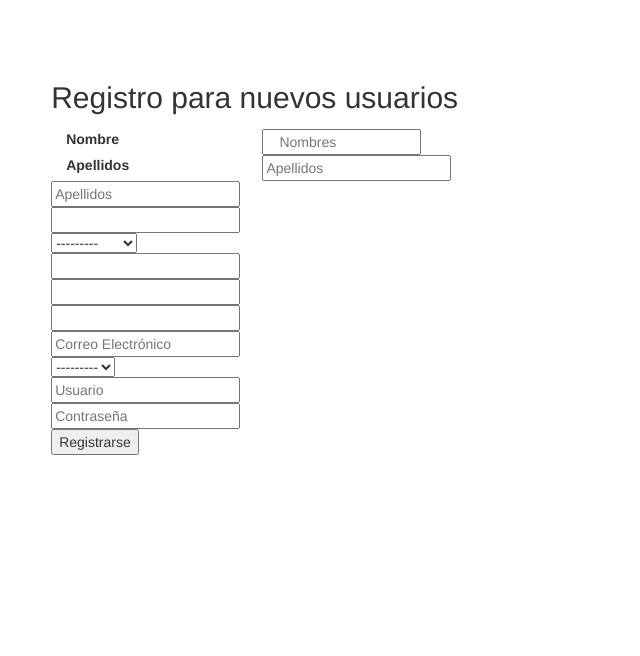
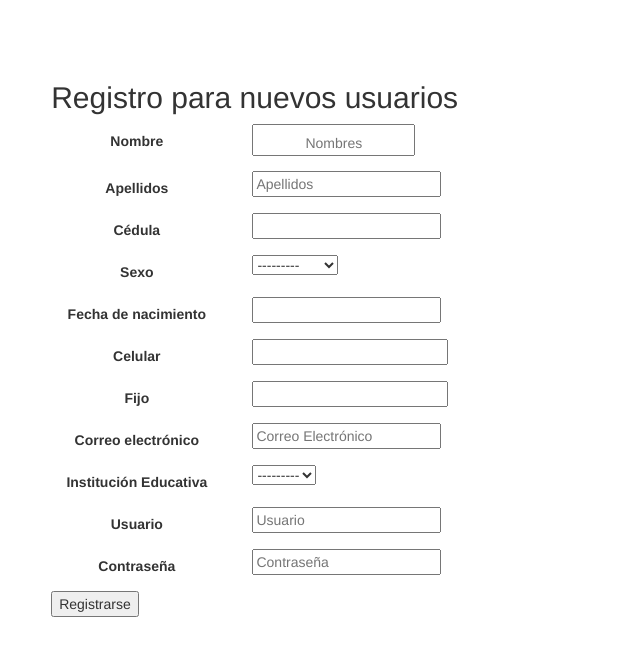
Before and after one commit to anderojas1/moodle_reloaded, a Django app: page /signup/ in a window 1280 px wide. Shown: the top 656 px of the page, without its empty margins (0-640 px from the left). Run offline with Django 3.2, Linux system fonts and the light colour scheme; data that the repository does not hold is empty; some libraries are stand-ins or nearby versions.

Commit message:
corrección de formulario de registro de leader teacher

```diff
--- a/inicio/views.py
+++ b/inicio/views.py
@@ -48,8 +48,6 @@ class SignupLeaderTeacher(TemplateView):
 			#Enviar Correo
 			#objMensaje = Correo("ciersurcolombia@gmail.com", "univalle", "ciersurcolombia@gmail.com")
 			#objMensaje.enviarMensaje(user.email, user.first_name)
-
-
 
 			# return reverse_lazy('index')
 		return render(request, self.template_name, self.get_context_data(**kwargs))
--- a/moodle/funciones.py
+++ b/moodle/funciones.py
@@ -160,8 +160,8 @@ class MatricularLeaderTeacherCohorte():
 			print("no hay nada")
 			masterT = MasterTeacher.objects.get(id=1124124)
 			print (masterT)
-			cohorte = Cohorte(id=str(len(Cohorte.objects.all())+1),semestre=1, fecha_inicio='2015-08-20',
-				fecha_fin='2015-10-20', curso = cursos, master = masterT)
+			cohorte = Cohorte(id=str(len(Cohorte.objects.all())+1),semestre=None, fecha_inicio=None,
+				fecha_fin=None, curso = cursos, master = None)
 			cohorte.save()
 			matricula = Leader_Cohorte(cohorte_id=cohorte, leader_id=leader)
 			matricula.save()
--- a/moodle/urls.py
+++ b/moodle/urls.py
@@ -1,6 +1,6 @@
 from django.conf.urls import include, url, patterns
 from django.contrib import admin
-from .views import LeaderDetalles, BuscarLeaderTeacher, TipoReportes, CursoDetalles, BuscarCursos, ListarNota, MatricularLeaderTeacher, MasterDetalles, MasterCursos
+from .views import LeaderDetalles, BuscarLeaderTeacher, TipoReportes, CursoDetalles, BuscarCursos, ListarNota, MatricularLeaderTeacher, MasterDetalles, CohortesCursos
 from .views import MasterCohorte, ActividadDetalles, ActividadFormulario
 from .views import RegistrarCurso
 from .views import MasterCohorte, ActividadDetalles, ActividadFormulario, GuardarNivelEscolar
@@ -24,6 +24,8 @@ registrar_urls = patterns ('',
 admin_urls = patterns ('',
     url(r'^reportes$', TipoReportes.as_view(), name="admin_reportes"),
     url(r'^registro/', include(registrar_urls)),
+    url(r'^cohortes/', CohortesCursos.as_view(), name="cursos"),
+
 )
 
 curso_urls = patterns ('',
@@ -35,7 +37,7 @@ curso_urls = patterns ('',
 
 master_urls = patterns ('',
     url(r'^(?P<id_persona>\d+)/$', MasterDetalles.as_view(), name="detalles_master"),
-    url(r'^(?P<id_persona>\d+)/cursos/$', MasterCursos.as_view(), name="cursos"),
+    url(r'^(?P<id_persona>\d+)/cursos/$', CohortesCursos.as_view(), name="cursos"),
     url(r'^(?P<id_persona>\d+)/cursos/(?P<id_cohorte>\d+)/$', MasterCohorte.as_view(), name="detalles_cohorte"),
     url(r'^actividad/(?P<id_actividad>\d+)/$', ActividadDetalles.as_view(), name="detalles_actividad"), #Nuevo!
     url(r'^registrar_actividad$', ActividadFormulario.as_view(), name="registrar_actividad") #Nuevo!
--- a/templates/inicio/signup.html
+++ b/templates/inicio/signup.html
@@ -15,33 +15,76 @@
         {% endif %}
     {%  else %}
     	<h2>Registro para nuevos usuarios</h2>
-		<form method="POST">
+		<form method="POST" class="form-horizontal">
             {%  csrf_token %}
             {{userform.errors}}
             <div class="form-group">
-    			<label for="exampleInputName2" class="col-sm-2 control-label">Nombre</label>
+    			<label for="inputName3" class="col-sm-2 control-label">Nombre</label>
                 <div class="col-sm-10">
                     {{userform.first_name}}
                 </div>
             </div>
             <div class="form-group">
-                <label for="exampleInputName2" class="col-sm-2 control-label">Apellidos</label>
+                <label for="inputName3" class="col-sm-2 control-label">Apellidos</label>
                 <div class="col-sm-10">
                     {{userform.last_name}}
                 </div>
             </div>
-    			{{userform.last_name}}<br />
-    			{{leaderTeacherForm.id}}<br />
-    			{{leaderTeacherForm.sexo}}<br />
-    			{{leaderTeacherForm.fecha_nacimiento}}<br />
-    			{{leaderTeacherForm.celular}}<br />
-    			{{leaderTeacherForm.fijo}}<br />
-    			{{leaderTeacherForm.id.errors}}
-    			{{userform.email}}<br />
-    			{{leaderTeacherForm.institucion}}<br />
-    			{{userform.username}}<br />
-    			{{userform.username.errors}}
-    			{{userform.password}}<br />
+            <div class="form-group">
+                <label for="inputName3" class="col-sm-2 control-label">Cédula</label>
+                <div class="col-sm-10">
+                    {{leaderTeacherForm.id}}
+                </div>
+            </div>
+            <div class="form-group">
+                <label for="inputName3" class="col-sm-2 control-label">Sexo</label>
+                <div class="col-sm-10">
+                    {{leaderTeacherForm.sexo}}
+                </div>
+            </div>
+            <div class="form-group">
+                <label for="inputName3" class="col-sm-2 control-label">Fecha de nacimiento</label>
+                <div class="col-sm-10">
+                    {{leaderTeacherForm.fecha_nacimiento}}
+                </div>
+            </div>
+            <div class="form-group">
+                <label for="inputName3" class="col-sm-2 control-label">Celular</label>
+                <div class="col-sm-10">
+                    {{leaderTeacherForm.celular}}
+                </div>
+            </div>
+            <div class="form-group">
+                <label for="inputName3" class="col-sm-2 control-label">Fijo</label>
+                <div class="col-sm-10">
+                    {{leaderTeacherForm.fijo}}
+                </div>
+            </div>
+    		{{leaderTeacherForm.errors}}
+            <div class="form-group">
+                <label for="inputEmail3" class="col-sm-2 control-label">Correo electrónico</label>
+                <div class="col-sm-10">
+                    {{userform.email}}
+                </div>
+            </div>
+            <div class="form-group">
+                <label for="inputName3" class="col-sm-2 control-label">Institución Educativa</label>
+                <div class="col-sm-10">
+                    {{leaderTeacherForm.institucion}}
+                </div>
+            </div>
+            <div class="form-group">
+                <label for="inputName3" class="col-sm-2 control-label">Usuario</label>
+                <div class="col-sm-10">
+                    {{userform.username}}
+                </div>
+            </div>
+            <div class="form-group">
+                <label for="inputPassword3" class="col-sm-2 control-label">Contraseña</label>
+                <div class="col-sm-10">
+                    {{userform.password}}
+                </div>
+            </div>
     			<button type="submit" class="boton_enviar">Registrarse</button>
             </div>
     	</form>
--- a/templates/moodle/cohorte_master.html
+++ b/templates/moodle/cohortes.html
@@ -3,9 +3,9 @@
     Cohortes asignadas | {{usuario.first_name}}
 {% endblock %}
 {% block cohortes %}
-	<div class="resultado_busqueda">
-		<h2>Cohortes Asignadas</h2>
-		<table>
+<h2>Cohortes Asignadas</h2>
+	<div class="table-responsive">
+		<table class="table table-hover">
 			<tr>
 				<th>Cohorte</th>
 				<th>Curso</th>
```
Also changed, not shown: moodle/models.py (+6 -6 lines), moodle/views.py (+18 -12 lines).
